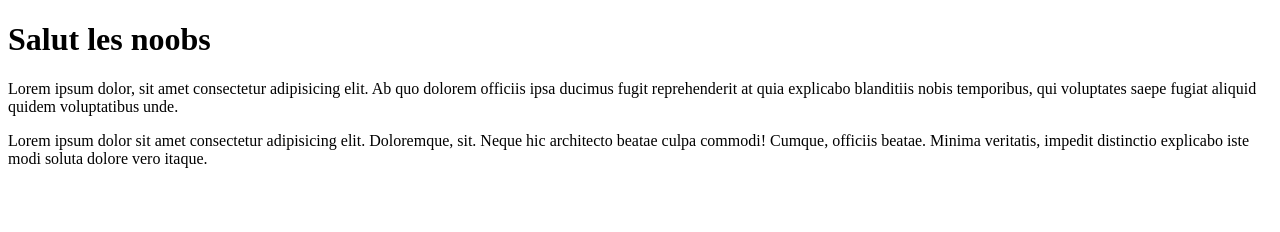
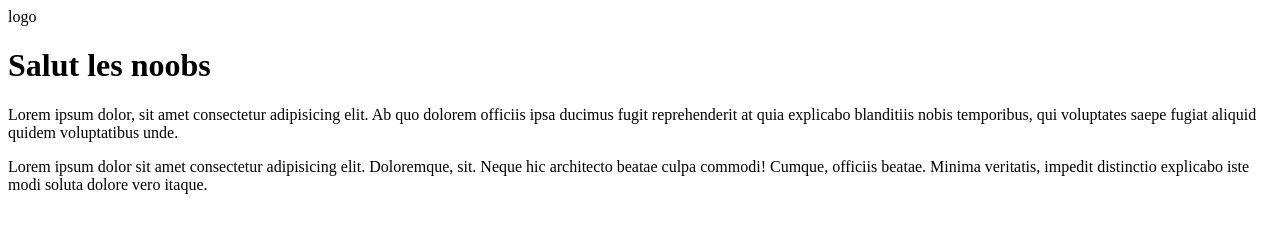
Before and after one commit to verwaerdeaurore/repos, a plain HTML site: page projet-git/index.html in a window 1280 px wide. Drawn offline with Linux system fonts and the light colour scheme.

Commit message:
ajout nav

```diff
--- a/projet-git/index.html
+++ b/projet-git/index.html
@@ -6,6 +6,7 @@
     <title>Document</title>
 </head>
 <body>
+    <nav>logo</nav>
     <h1>Salut les noobs</h1>
 
     <p>Lorem ipsum dolor, sit amet consectetur adipisicing elit. Ab quo dolorem officiis ipsa ducimus fugit reprehenderit at quia explicabo blanditiis nobis temporibus, qui voluptates saepe fugiat aliquid quidem voluptatibus unde.</p>
```
